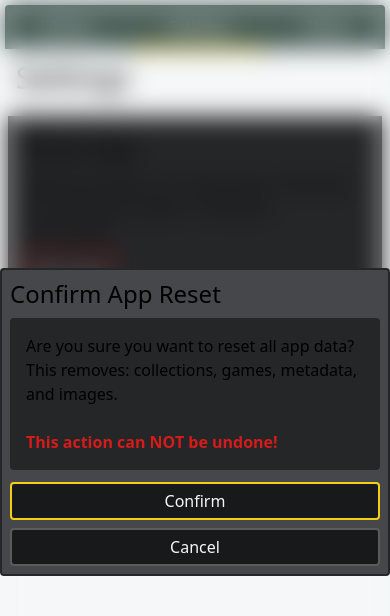
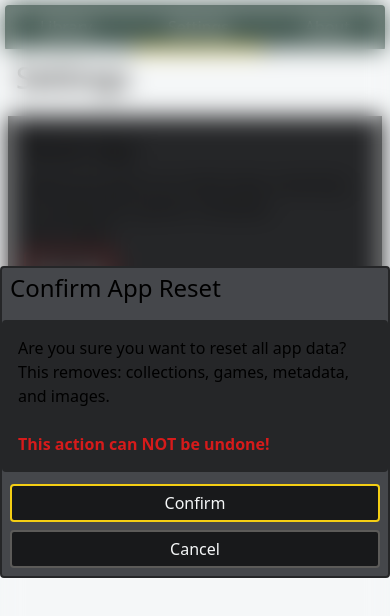
Before and after one commit to ncall404/ReactGameLibrary, a React (Vite) app in the folder frontend/: page /settings in a window 390 px wide. Both pictures are taken after a click on the button "Reset App". Shown: the top 616 px of the page. Built offline with nearby package versions, Linux system fonts and the light colour scheme.

Commit message:
Update modal styles for small screens

```diff
--- a/frontend/src/components/common/modal.tsx
+++ b/frontend/src/components/common/modal.tsx
@@ -16,17 +16,18 @@ export default function Modal(props: ModalProps) {
 
 	return (
 		<div className="flex justify-center backdrop-blur-md w-full h-full top-0 right-0 fixed" onClick={props.onClose}>
-			<div className="min-w-sm max-w-lg md:min-w-md lg:min-w-lg lg:max-w-2xl
-			h-fit p-2 self-center
-			bg-(--color-dark) rounded-sm border-2 border-(--color-darker)"
+			<div className="w-full max-w-lg sm:min-w-md md:min-w-lg lg:max-w-2xl
+			h-fit px-0 py-1 xs:p-2 self-center flex flex-col gap-2
+			bg-(--color-dark) rounded-sm border-2 border-(--color-darker)
+			modal"
 			onClick={(e) => e.stopPropagation()}>
 				{props.children}
-				<div className="content-center text-(--color-light) flex gap-2 mt-3 max-md:flex-wrap">
+				<div className="content-center text-(--color-light) flex gap-2 px-2 xs:px-0 my-1 flex-wrap sm:flex-nowrap">
 					{
 						props.isForm ?
 						<>
-							<Btn className="basis-1/2 max-md:basis-full" style={BtnStyle.Primary} func={props.onConfirm}>Confirm</Btn>
-							<Btn className="basis-1/2 max-md:basis-full" style={BtnStyle.Neutral} func={props.onClose}>Cancel</Btn>
+							<Btn className="basis-full sm:basis-1/2" style={BtnStyle.Primary} func={props.onConfirm}>Confirm</Btn>
+							<Btn className="basis-full sm:basis-1/2 " style={BtnStyle.Neutral} func={props.onClose}>Cancel</Btn>
 						</> :
 						<Btn className="basis-full" style={BtnStyle.Neutral} func={props.onClose}>Close</Btn>
 					}
--- a/frontend/src/components/modals/editCollectionsModal.tsx
+++ b/frontend/src/components/modals/editCollectionsModal.tsx
@@ -126,7 +126,7 @@ export default function EditCollectionsModal(props: EditCollectionsModalProps) {
 	return (
 		<Modal isOpen={props.isOpen} onClose={props.onClose}>
 			<h2 className="text-2xl">Collections</h2>
-			<form onSubmit={handleEditListAdd} method="post" className="bg-(--color-darker) rounded-sm p-4 mt-2 flex flex-col gap-1.5">
+			<form onSubmit={handleEditListAdd} method="post" className="modal-section flex flex-col gap-1.5">
 				<h3 className="text-xl">Add</h3>
 				<label htmlFor="editCollectionAdd">Name: </label>
 				<input type="text"
@@ -142,7 +142,7 @@ export default function EditCollectionsModal(props: EditCollectionsModalProps) {
 				<Btn type="submit" style={BtnStyle.Primary}>Add Collection</Btn>
 			</form>
 
-			<form onSubmit={handleEditListRemove} method="post" id="removeCollectionForm" className="bg-(--color-darker) rounded-sm p-4 mt-2 accent-(--color-accent) flex flex-col gap-1.5">
+			<form onSubmit={handleEditListRemove} method="post" id="removeCollectionForm" className="modal-section accent-(--color-accent) flex flex-col gap-1.5">
 				<h3 className="text-xl">Remove</h3>
 				<label htmlFor="collectionRemove">Collections to remove: </label>
 				<Select
@@ -169,7 +169,7 @@ export default function EditCollectionsModal(props: EditCollectionsModalProps) {
 				onClose={() => {setIsDeleteConfirmOpen(false)}}
 				isForm={true}>
 					<h2 className="text-2xl">Confirm Collection Removal?</h2>
-					<div className="bg-(--color-darker) rounded-sm p-4 mt-2">
+					<div className="modal-section">
 						<p>Are you sure you want to remove the selected collection(s)?</p>
 						<p>If there are games exclusively in this collection, you will be able to view them by selecting the "None" collection.</p>
 						<br />
--- a/frontend/src/components/modals/editMetadataModal.tsx
+++ b/frontend/src/components/modals/editMetadataModal.tsx
@@ -203,7 +203,7 @@ export default function EditMetadataModal(props: EditMetadataModalProps) {
 	return (
 		<Modal isOpen={props.isOpen} onClose={props.onClose}>
 			<h2 className="text-2xl">{upperFirstLetter(editMetadataField)}</h2>
-			<form onSubmit={handleEditListAdd} method="post" className="bg-(--color-darker) rounded-sm p-4 mt-2 accent-(--color-accent) flex flex-col gap-1.5">
+			<form onSubmit={handleEditListAdd} method="post" className="modal-section accent-(--color-accent) flex flex-col gap-1.5">
 				<h3 className="text-xl">Add</h3>
 				<label htmlFor="editMetadataAdd">Name: </label>
 				<input type="text"
@@ -277,7 +277,7 @@ export default function EditMetadataModal(props: EditMetadataModalProps) {
 				<Btn type="submit" style={BtnStyle.Primary}>Add Option</Btn>
 			</form>
 
-			<form onSubmit={handleEditListRemove} method="post" id="removeMetadataForm" className="bg-(--color-darker) rounded-sm p-4 mt-2 accent-(--color-accent) flex flex-col gap-1.5">
+			<form onSubmit={handleEditListRemove} method="post" id="removeMetadataForm" className="modal-section accent-(--color-accent) flex flex-col gap-1.5">
 				<h3 className="text-xl">Remove</h3>
 				<label htmlFor="editMetadataRemove">Options to remove: </label>
 				<Select
@@ -305,7 +305,7 @@ export default function EditMetadataModal(props: EditMetadataModalProps) {
 				onClose={() => {setIsDeleteConfirmOpen(false)}}
 				isForm={true}>
 					<h2 className="text-2xl">Confirm Metadata Removal?</h2>
-					<div className="bg-(--color-darker) rounded-sm p-4 mt-2">
+					<div className="modal-section">
 						<p>Are you sure you want to remove the selected metadata?</p>
 						<p>If there are games using this metadata, it will be removed from those games.</p>
 						<br />
--- a/frontend/src/routes/index.tsx
+++ b/frontend/src/routes/index.tsx
@@ -261,7 +261,7 @@ function RouteComponent() {
 				onClose={() => {setDeleteConfirmIsOpen(false)}}
 				isForm={true}>
 					<h2 className="text-2xl">Confirm Game Deletion?</h2>
-					<div className="bg-(--color-darker) rounded-sm p-4 mt-2">
+					<div className="modal-section">
 						<p>Are you sure you want to delete the selected game?</p>
 						<br />
 						<p><b className="font-bold text-(--color-danger)">This action can NOT be undone!</b></p>
```
